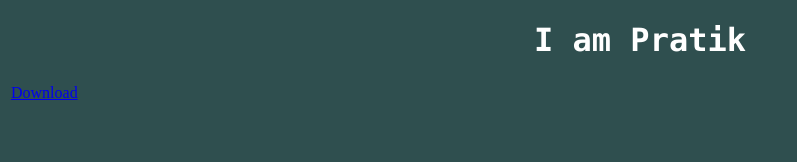
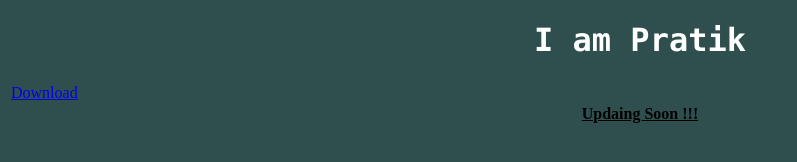
Before and after one commit to HackerPratik001/pratik, a plain HTML site: page index.html in a window 1280 px wide. Shown: the whole page, without its empty margins (0-797 px from the left). Drawn offline with Linux system fonts and the light colour scheme.

Commit message:
Update index.html

```diff
--- a/index.html
+++ b/index.html
@@ -14,5 +14,6 @@
             <td><a href="downloads/downloads.html">Download</a></td>
         </tr>
     </table>
+    <center><b><u>Updaing Soon !!!</u></b></center>
 </body>
 </html>
```
